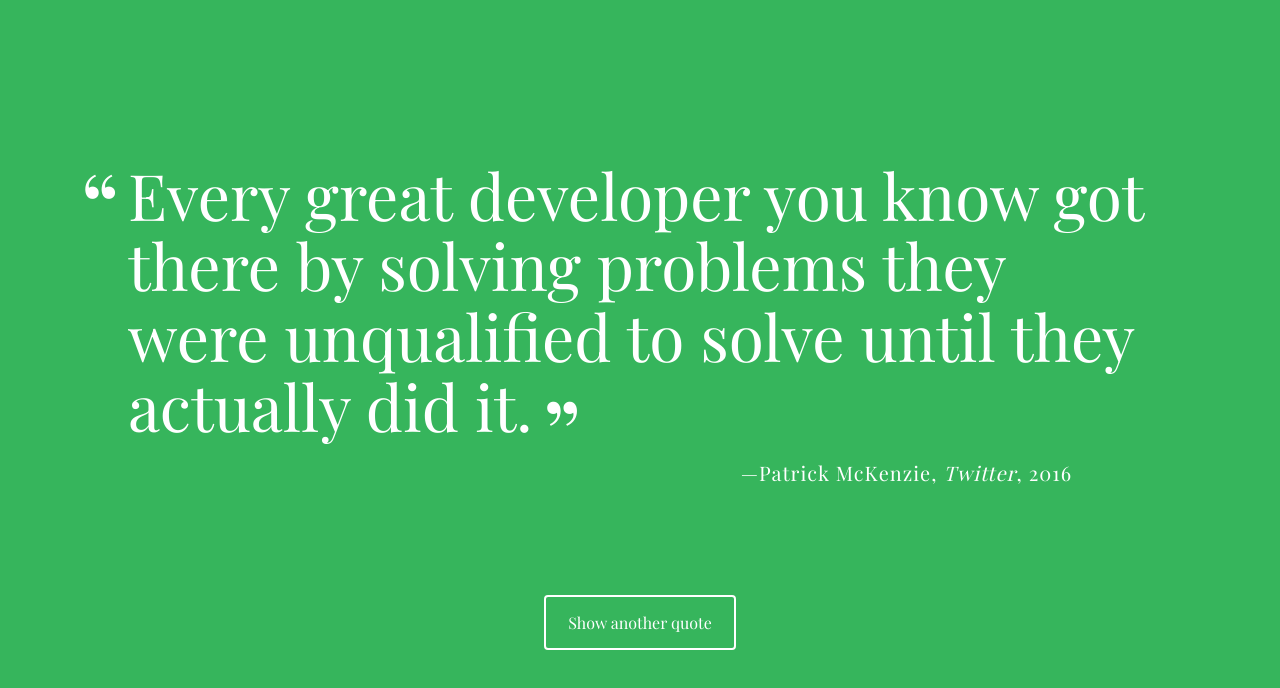
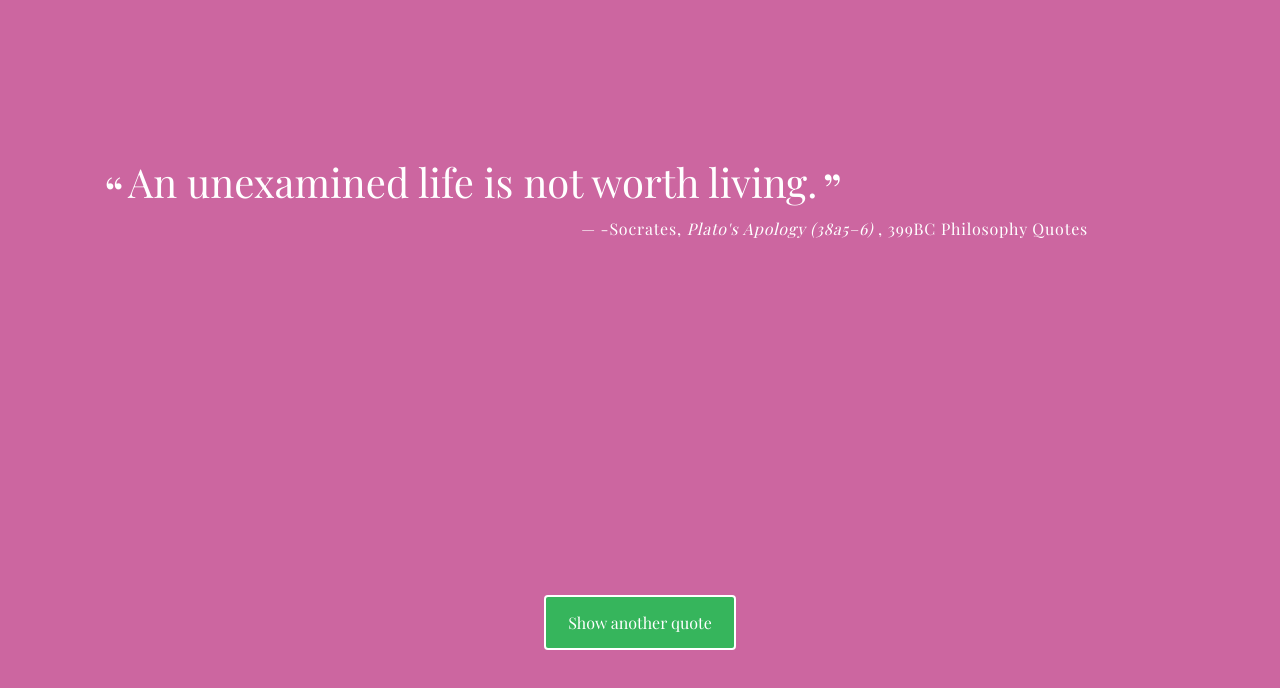
Before and after one commit to DoronGeyer/TTH-project-1, a plain HTML site: page index.html in a window 1280 px wide. Both pictures are taken after a click on the button "Show another quote". Drawn offline with nearby package versions, Linux system fonts and the light colour scheme; a web font is replaced by a local one.

Commit message:
Final project copy test1
all functions tested and working this is a review copy

```diff
--- a/css/styles.css
+++ b/css/styles.css
@@ -92,7 +92,7 @@ body {
 #loadQuote:focus {
   outline: none;
 }
-
+}
 @media (min-width: 420px) {
   .quote {
     font-size: 4rem;
--- a/js/script.js
+++ b/js/script.js
@@ -2,55 +2,157 @@
 Treehouse FSJS Techdegree:
 project 1 - A Random Quote Generator
 ******************************************/
-
-// Study guide for this project - https://drive.google.com/file/d/1s5grutGuQFwJcQP8bFwEI69Q8FCkGdDk/view?usp=sharing
-
-
-/***
-  Create the array of quote objects and name it `quotes`.
-  Add at least five quote objects to the `quotes` array.
-  Give each quote object a `quote` and `source` property.
-  Add the `citation` property to at least one object in the array.
-  Add the `year` property to at least one object in the array.
-  Use console.log() to log your array of quotes to the console.
-***/
-
+// AIMING FOR EXCEEDS EXPECTATIONS
 
 
 
 /***
-  Create the `getRandomQuote` function to:
-   - Create a variable to store a random number
-   - Cse the random number to `return` a random quote object from the `quotes` array.
+Array quotes created to hold the quote objects.Each object has a max of 5 values( additional added for exceeds expectations category)
+They arent neccesarily shared by all objects
+(some could be 2 values only.)
 ***/
+let quotes = [
+    {
+        quote:"Impossible is just a big word thrown around by small men who find it easier to live in the world they've been given than to explore the power they have to change it. Impossible is not a fact. It's an opinion. Impossible is not a declaration. It's a dare. Impossible is potential. Impossible is temporary. Impossible is nothing",
+        source:"-Muhammad Ali",
+        citation:"2004 February 9, Sports Illustrated, Volume 100, Number 5",
+        year:2004,
+        interest:"Sports Quotes"
+    },
+    {
+        quote:"You miss 100% of the shots you dont take",
+        source:"-Wayne Gretzky",
+        interest:"Sports Quotes"
+    },
+    {
+        quote:"The Mind is everything.What you think you become",
+        source:"-Buddha",
+        citation:"unknown origin",
+        interest:"Philosophy Quotes"
+    },
+    {
+        quote:"The best time to plant a tree was 20 years ago. The second best time is now",
+        source:"-Chinese Proverb",
+        citation:"unknown origin- reference book- The Trust Edge and Lifeology",
+        interest:"Philosophy Quotes"
+    },
+    {
+        quote:"An unexamined life is not worth living.",
+        source:"-Socrates",
+        citation:"Plato's Apology (38a5–6)",
+        year: "399BC",
+        interest:"Philosophy Quotes"
+    },
+    {
+        quote:"Your time is limited, so don’t waste it living someone else’s life. Don’t be trapped by dogma -- which is living with the results of other people’s thinking. Don’t let the noise of other’s opinions drown out your own inner voice. And most important, have the courage to follow your heart and intuition. They some how already know what you truly want. Everything else is secondary",
+        source:	"-Steve Jobs",
+        citation:"Steve Jobs commencement address, Stanford June 2005",
+        year: 2005,
+        interest:"Technology Quotes"
+    },
+    {
+        quote:"Success is going from failure to failure without losing your enthusiasm.",
+        source:"-Winston Churchill",
+        interest:"Philosophy Quotes"
+    },
+    {
+        quote:"Every moment is a fresh beginning.",
+        source:"-T.S. Eliot",
+        interest:"Philosophy Quotes"
+    },
+    {
+        quote:"Don’t wait. The timing will never be just right.",
+        source:"-Napoleon Hill 1883-1970",
+        citation:"think and grow rich",
+        interest:"Philosophy Quotes"
+    },
+    {
+        quote:"we must live the changes we want to see in the world..",
+        source:"-Mahatma Gandhi",
+        interest:"Philosophy Quotes"
+    },
+    {
+        quote:"Every individual is an exception to the rule.",
+        source:"-Carl Jung",
+        citation:"Problems of Personaliy",
+        year: "1925",
+        interest:"Psychology Quotes"
+    },
+    {
+        quote:"Your assumptions are your windows on the world. Scrub them off every once in a while, or the light won’t come in.",
+        source:"-Isaac Assamov",
+        interest:"Philosophy Quotes"
+    },
+    {
+        quote:"Part of the Inhumanity of the Computer Is That Once It Is Competently Programmed and Working Smoothly—It Is Completely Honest",
+        source:"-Isaac Asamov",
+        citation:"Change! Seventy-One Glimpses of the Future",
+        interest:"Philosophy Quotes"
+      }
 
 
-
+  ];
 
 /***
-  Create the `printQuote` function to:
-   - Call the `getRandomQuote` function and assign it to a variable.
-   - Create a variable for the HTML string and set it equal to an empty string.
-   - Use the HTML template in the instructions or the markup in the index.html file, AND
-     the random quote vairable to build your HTML string.
-   - Add the quote and source section to the HTML string.
-   - Use an if statement to check for the citation property before adding it to the HTML string.
-   - Use an if statement to check for the year property before adding it to the HTML string.
-   - Don't forget to close that final `p` tag.
-   - Set the `innerHTML` of the `quote-box` div to the HTML string.
+  Created a Function to generate a random number using the length of the quotes array as a guide.
+  The number generated is stored in the RandomNumber Variable and used as a location in the quotes array.
+  there was no +1 at the end of the Math.random as arrays start at 0. Adding 1 would ignore the first array value stored at array[0]
 ***/
+function getRandomQuote(){
+  let RandomNumber= Math.floor(Math.random()*quotes.length);
+  return quotes[RandomNumber];
+};
+//console.log(getRandomQuote());    - tested that function is working as it is meant to function accesses each quote properly.
 
+/***function created to generate a random color, First attempt used RGB color for this, however colors provided were often neon and diffuclt to read.
+instead I replaced the (R)ed(G)reen(B)lue  with a (H)ue(S)aturation(L)ight color scheme. This allowed better control over color so that I could
+match the color provided by default.The hsl provided warmer softer more pastel colors consistently.***/
+function backgroundColorR(){
+  let color1 =Math.floor(Math.random() * 360);
+  let color2 =50;
+  let color3 =60;
+  colorRGB = `hsl(${color1},${color2}%,${color3}%)`;
+  document.body.style.background = colorRGB;
+}
 
+/***
+  printQuote function added
+  - created a variable "random1" to hold the random quote generated by calling "getRandomQuote()"
+  - variable "listHTML" created to hold the concatenated string which contains the key information for each object.
+  - if statements created to check whether the object contains a year and a citation and add info accordingly to the "listHTML" string value.
+  - listHTML final value added into "quote-box" element on the page.
+***/
+function printQuote (){
+  let random1 =  getRandomQuote();
+
+  let listHTML= ' ';
+      listHTML+= `<p class="quote"> ${random1.quote} </p>
+<p class="source"> ${random1.source}`
+if(random1.citation){
+  listHTML += `<span class="citation"> ${random1.citation} </span>`
+        }
+if(random1.year){
+  listHTML += `<span class="year"> ${random1.year} </span>`
+        }
+if(random1.interest){
+          listHTML += `<span class="interest"> ${random1.interest} </span>`
+        }
+    listHTML += `</p>`;
+    document.getElementById('quote-box').innerHTML= listHTML;
+    backgroundColorR();
+}
+//Interval timer added that calls the printQuote function every 20 seconds.
+
+var timerValue=20000;
+// optinal prompt for setting timer added and commented out.
+//timerValue= (parseInt(prompt("What would you like the change interval to be in seconds?")))*1000;
+setInterval(printQuote,timerValue);
 
 
 /***
   When the "Show another quote" button is clicked, the event listener
   below will be triggered, and it will call, or "invoke", the `printQuote`
-  function. So do not make any changes to the line of code below this
-  comment.
+  function.
 ***/
 
 document.getElementById('loadQuote').addEventListener("click", printQuote, false);
-
-
-// Remember to delete the comments that came with this file, and replace them with your own code comments.
```
Also changed, not shown: index.html (+0 -2 lines), 1 other file.
